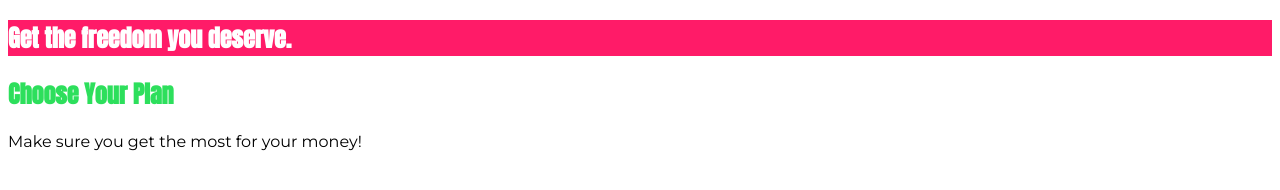
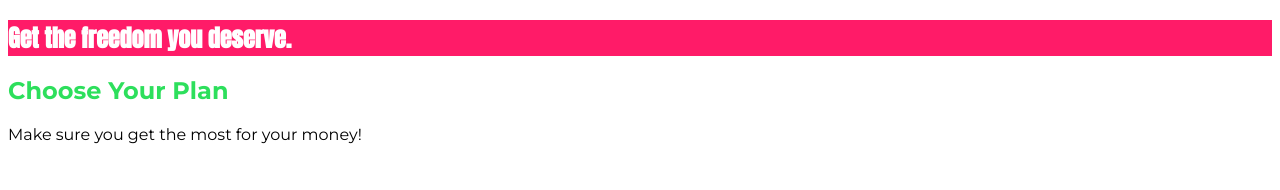
Before and after one commit to shyakaster/fullcsscourse, a plain HTML site: page diving-into-the-basics/basics-04-understanding-inheritance-finished/index.html in a window 1280 px wide. Drawn offline with Linux system fonts and the light colour scheme.

Commit message:
Add new content and documentation.end of part section one

```diff
--- a/diving-into-the-basics/basics-02-understanding-the-style-tag-finished/main.css
+++ b/diving-into-the-basics/basics-02-understanding-the-style-tag-finished/main.css
@@ -1,3 +1,4 @@
 section {
+  /*below is a css rule which comprises of a selector a property and a value*/
     background: #ff1b68;
 }
--- a/diving-into-the-basics/basics-04-understanding-inheritance-finished/main.css
+++ b/diving-into-the-basics/basics-04-understanding-inheritance-finished/main.css
@@ -1,3 +1,5 @@
+/*The * element would also be appropriate but it is not efficient when it comes
+to parsing all the elements in the body element so we prefer to use the body element instead*/
 body {
     font-family: 'Montserrat', sans-serif;
 }
@@ -5,12 +7,18 @@ body {
 #product-overview {
     background: #ff1b68;
 }
-
+/*by using inheritance here we are increasing the specificity of the h1 tag with this
+section-title class tag */
 .section-title {
     color: #2ddf5c;
+    font-family: inherit;
+
 }
-
-h1 {
+/*Inheritance works but it has lower specificity compared to directly applied styles like the one
+below.*/
+/*A combinator is different from inheritance because we are not inheriting a rule we are just
+saying apply the rule for all elements in that order*/
+#product-overview h1 {
     color: white;
     font-family: 'Anton', sans-serif;
 }
```
Also changed, not shown: diving-into-the-basics/basics-04-understanding-inheritance-finished/index.html (+1 -0 lines), diving-into-the-basics/basics-02-understanding-the-style-tag-finished/index.html (line endings or trailing spaces), 1 other file.
